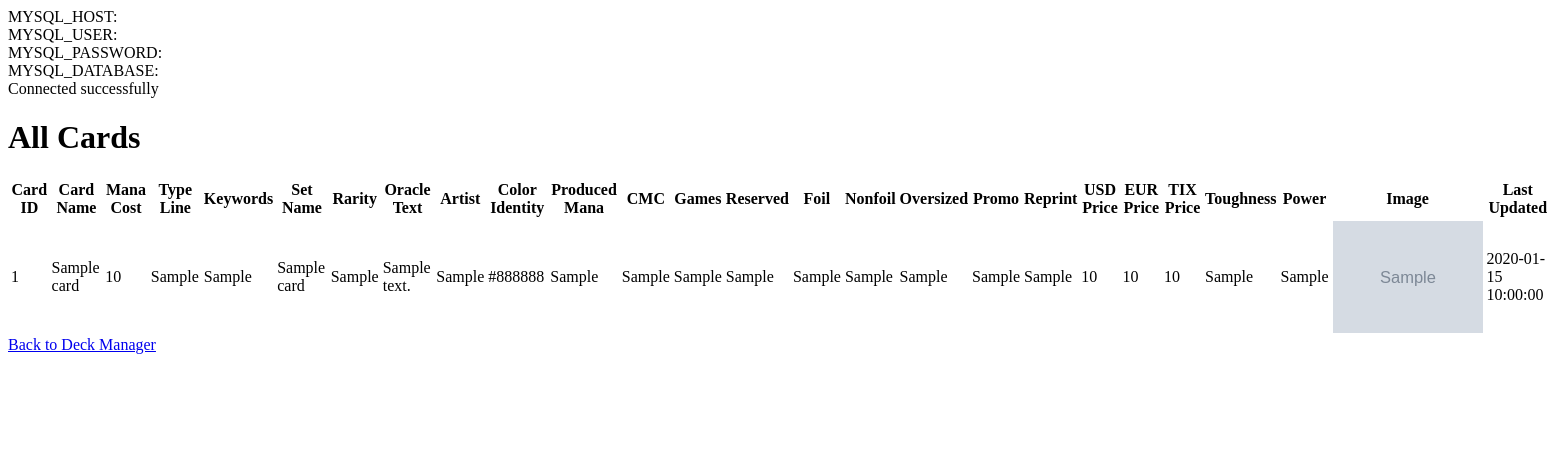
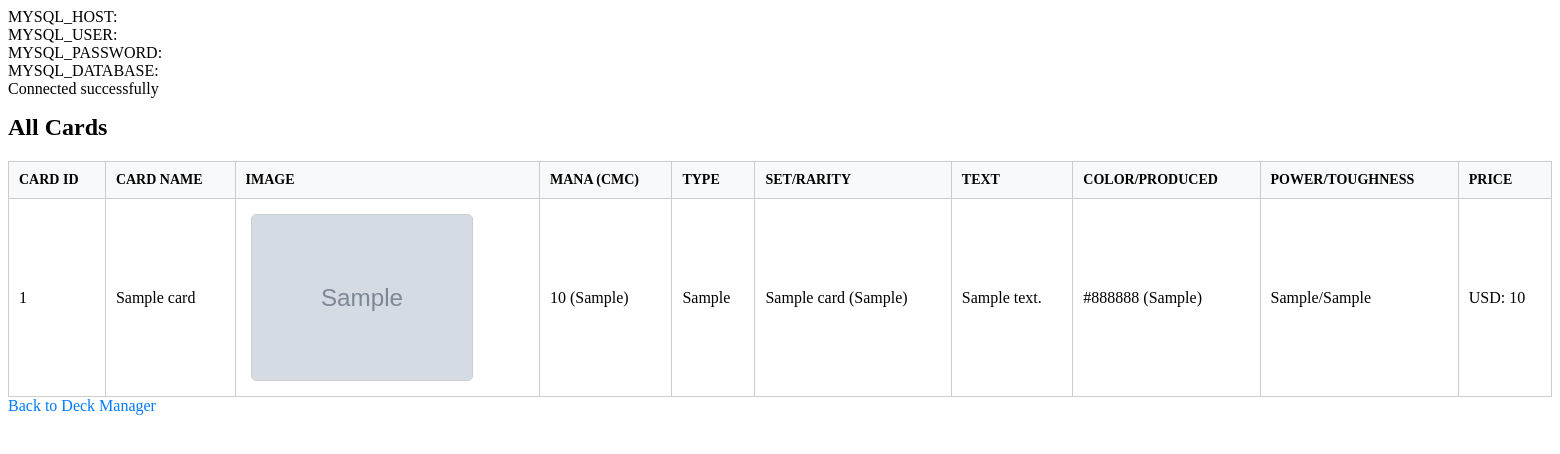
Before and after one commit to jhelgodt/mtg-deck-manager, a PHP site: page /all_cards.php in a window 1560 px wide. Shown: the top 454 px of the page. Run offline with PHP 8.4, Linux system fonts and the light colour scheme; tables that the repository leaves empty or names only in its code hold one stand-in row (values such as "Sample post"); grey boxes marked "Sample" are stand-in pictures.

Commit message:
feat: optimize card table layout for compact display
- Combined related columns to reduce table width:
  - Merged "Mana Cost" and "CMC" into "Mana (CMC)".
  - Combined "Color Identity" and "Produced Mana" into "Color/Produced".
  - Merged "Set Name" and "Rarity" into "Set/Rarity".
  - Joined "Power" and "Toughness" into "Power/Toughness".
- Removed unnecessary columns: "Games", "Reserved", "Foil", "Nonfoil", "Oversized", and "Promo".
- Updated table to display card images directly.
- Improved readability by using shorter column headers with tooltips.
- Adjusted PHP and HTML for the new compact structure.

```diff
--- a/src/all_cards.php
+++ b/src/all_cards.php
@@ -16,6 +16,7 @@ try {
 <head>
     <meta charset="UTF-8">
     <meta name="viewport" content="width=device-width, initial-scale=1.0">
+    <link rel="stylesheet" href="../assets/css/style.css">
     <title>All Cards</title>
 </head>
 <body>
@@ -27,30 +28,14 @@ try {
     <tr>
         <th>Card ID</th>
         <th>Card Name</th>
-                <th>Mana Cost</th>
-                <th>Type Line</th>
-                <th>Keywords</th>
-                <th>Set Name</th>
-                <th>Rarity</th>
-                <th>Oracle Text</th>
-                <th>Artist</th>
-                <th>Color Identity</th>
-                <th>Produced Mana</th>
-                <th>CMC</th>
-                <th>Games</th>
-                <th>Reserved</th>
-                <th>Foil</th>
-                <th>Nonfoil</th>
-                <th>Oversized</th>
-                <th>Promo</th>
-                <th>Reprint</th>
-                <th>USD Price</th>
-                <th>EUR Price</th>
-                <th>TIX Price</th>
-                <th>Toughness</th>
-                <th>Power</th>
         <th>Image</th>
-                <th>Last Updated</th>
+        <th title="Mana Cost and CMC">Mana (CMC)</th>
+        <th>Type</th>
+        <th>Set/Rarity</th>
+        <th>Text</th>
+        <th>Color/Produced</th>
+        <th>Power/Toughness</th>
+        <th>Price</th>
     </tr>
 </thead>
 <tbody>
@@ -58,36 +43,20 @@ try {
         <tr>
             <td><?= htmlspecialchars($card['card_id'] ?? '') ?></td>
             <td><?= htmlspecialchars($card['card_name'] ?? '') ?></td>
-                    <td><?= htmlspecialchars($card['mana_cost'] ?? '') ?></td>
-                    <td><?= htmlspecialchars($card['type_line'] ?? '') ?></td>
-                    <td><?= htmlspecialchars($card['keywords'] ?? '') ?></td>
-                    <td><?= htmlspecialchars($card['set_name'] ?? '') ?></td>
-                    <td><?= htmlspecialchars($card['rarity'] ?? '') ?></td>
-                    <td><?= htmlspecialchars($card['oracle_text'] ?? '') ?></td>
-                    <td><?= htmlspecialchars($card['artist'] ?? '') ?></td>
-                    <td><?= htmlspecialchars($card['color_identity'] ?? '') ?></td>
-                    <td><?= htmlspecialchars($card['produced_mana'] ?? '') ?></td>
-                    <td><?= htmlspecialchars($card['cmc'] ?? '') ?></td>
-                    <td><?= htmlspecialchars($card['games'] ?? '') ?></td>
-                    <td><?= htmlspecialchars($card['reserved'] ?? '') ?></td>
-                    <td><?= htmlspecialchars($card['foil'] ?? '') ?></td>
-                    <td><?= htmlspecialchars($card['nonfoil'] ?? '') ?></td>
-                    <td><?= htmlspecialchars($card['oversized'] ?? '') ?></td>
-                    <td><?= htmlspecialchars($card['promo'] ?? '') ?></td>
-                    <td><?= htmlspecialchars($card['reprint'] ?? '') ?></td>
-                    <td><?= htmlspecialchars($card['usd_price'] ?? '') ?></td>
-                    <td><?= htmlspecialchars($card['eur_price'] ?? '') ?></td>
-                    <td><?= htmlspecialchars($card['tix_price'] ?? '') ?></td>
-                    <td><?= htmlspecialchars($card['toughness'] ?? '') ?></td>
-                    <td><?= htmlspecialchars($card['power'] ?? '') ?></td>
             <td>
                 <?php if (!empty($card['image_uri'])): ?>
-                            <img src="<?= htmlspecialchars($card['image_uri']) ?>" alt="Card Image" width="150">
+                    <img class="card-image" src="<?= htmlspecialchars($card['image_uri']) ?>" alt="Card Image" width="100">
                 <?php else: ?>
                     No Image
                 <?php endif; ?>
             </td>
-                    <td><?= htmlspecialchars($card['last_updated'] ?? '') ?></td>
+            <td><?= htmlspecialchars($card['mana_cost'] ?? '') ?> (<?= htmlspecialchars($card['cmc'] ?? '') ?>)</td>
+            <td><?= htmlspecialchars($card['type_line'] ?? '') ?></td>
+            <td><?= htmlspecialchars($card['set_name'] ?? '') ?> (<?= htmlspecialchars($card['rarity'] ?? '') ?>)</td>
+            <td><?= htmlspecialchars($card['oracle_text'] ?? '') ?></td>
+            <td><?= htmlspecialchars($card['color_identity'] ?? '') ?> (<?= htmlspecialchars($card['produced_mana'] ?? '') ?>)</td>
+            <td><?= htmlspecialchars($card['power'] ?? '') ?>/<?= htmlspecialchars($card['toughness'] ?? '') ?></td>
+            <td>USD: <?= htmlspecialchars($card['usd_price'] ?? '0.00') ?></td>
         </tr>
     <?php endforeach; ?>
 </tbody>
--- a/src/assets/css/style.css
+++ b/src/assets/css/style.css
@@ -46,7 +46,13 @@ a:hover {
 /* Bilder */
 img {
   display: block;
-  max-width: 100%;
   height: auto;
   border-radius: 5px;
 }
+img.card-image {
+  width: 220px; /* Ändra storleken här */
+  height: auto;
+  border: 1px solid #ccc; /* För att göra bilden tydligare */
+  border-radius: 5px; /* Mjuka hörn */
+  margin: 5px;
+}
```
Lines whose indentation alone changed are shown as unchanged.
